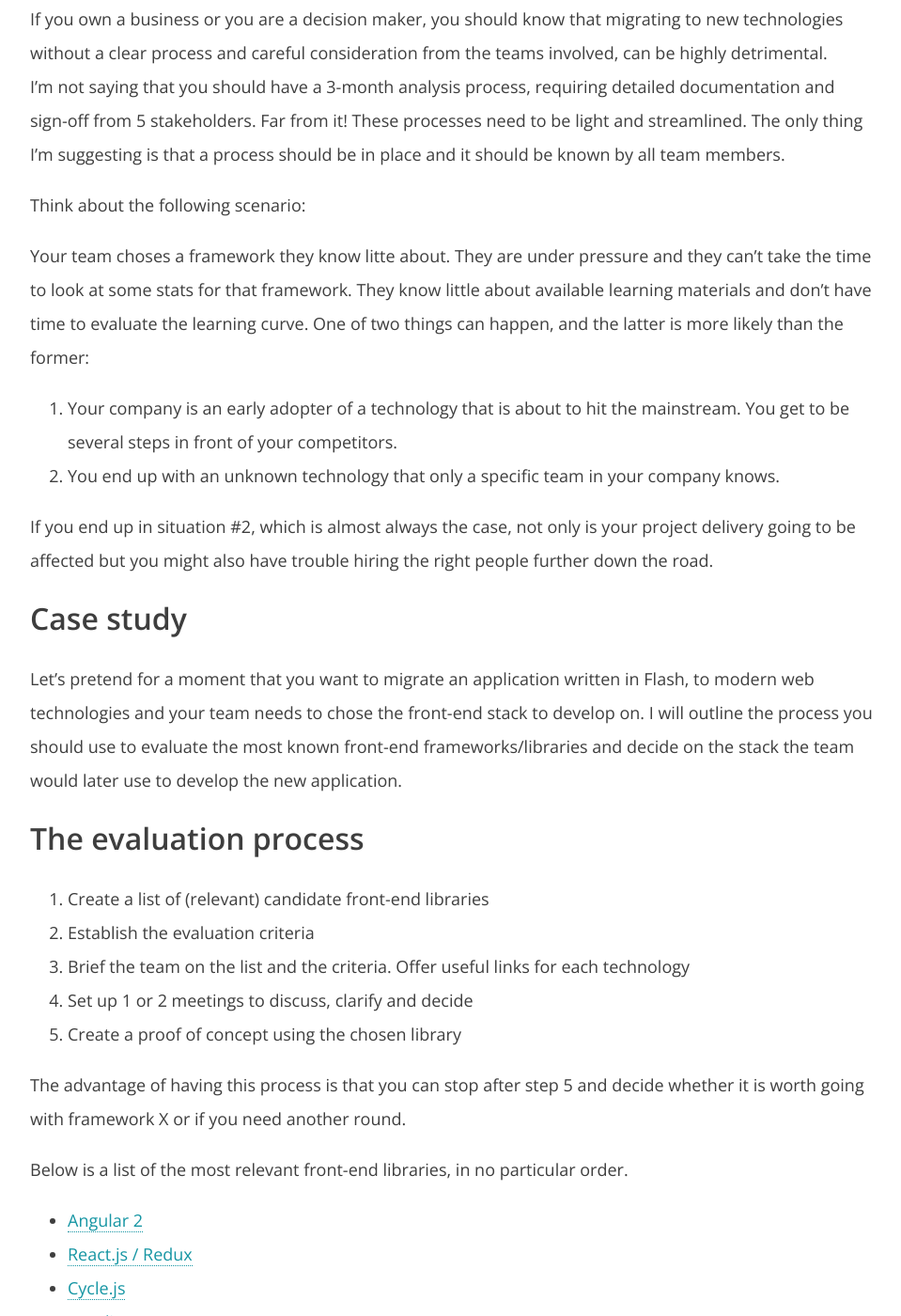
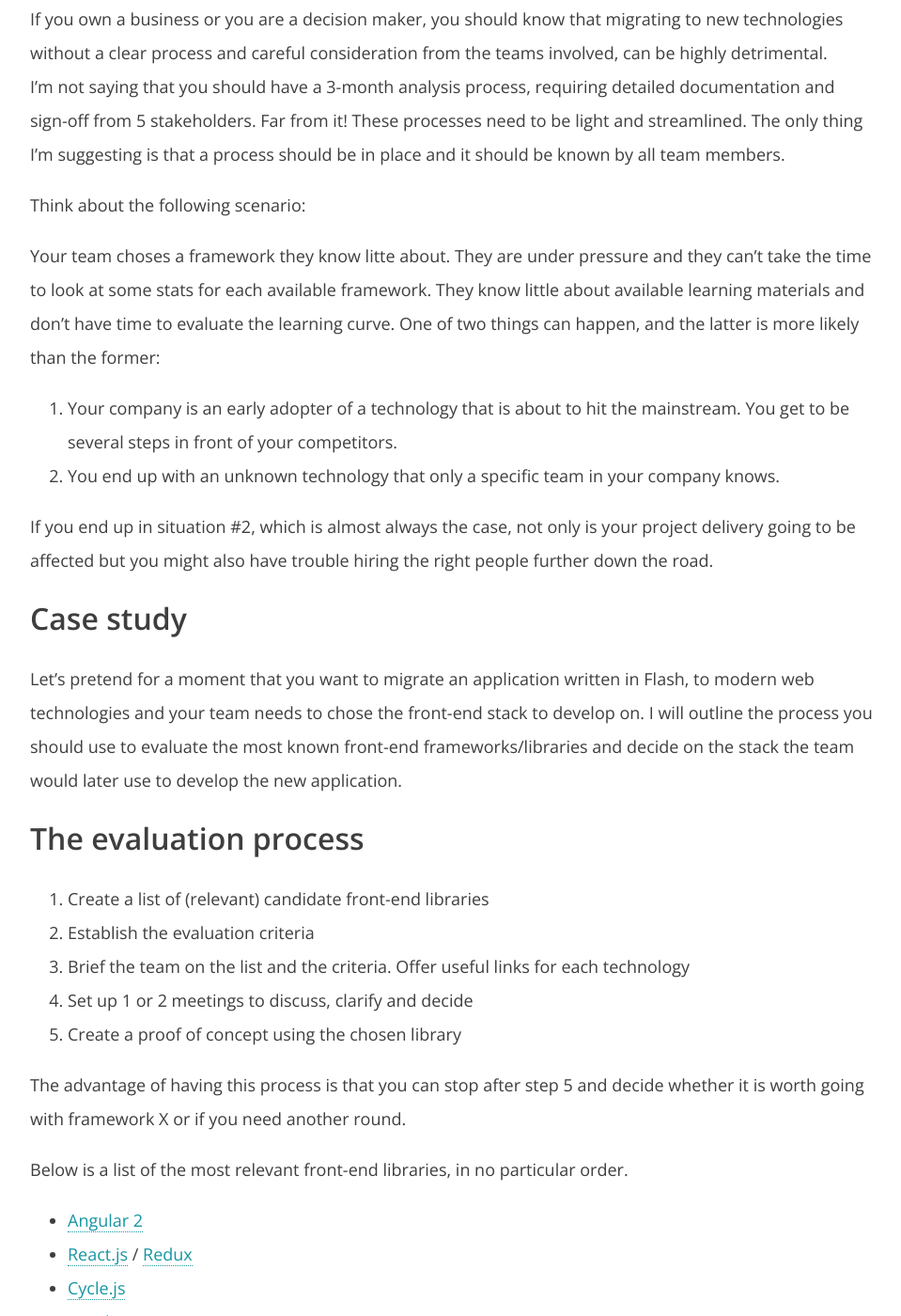
Before and after one commit to opreaadrian/opreaadrian.github.io, a Jekyll site: the page built from _posts/2016-09-16-top-5-things-to-consider-when-chosing-a-new-technology.md, in a window 1280 px wide and 1400 px high, scrolled down 1572 px. Shown: the whole window at 94% size, without its empty margins (158-1117 px from the left). Built offline with Jekyll 4.4.1, drawn with Linux system fonts in a browser that asks for light colours; nearby versions of some CDN libraries; comment, search, counter and statistics services are not loaded; part of the change alters nothing that is shown; some of the changed text lies outside the part shown.

```diff
--- a/_posts/2016-09-14-top-5-things-to-consider-when-chosing-a-new-technology.md
+++ b/_posts/2016-09-16-top-5-things-to-consider-when-chosing-a-new-technology.md
@@ -1,8 +1,8 @@
 ---
 layout: post
 title: "Top 5 things to consider when chosing a new technology"
-pub_date: 2016-09-15 4:30:00 PM
-last_modified: 2016-09-15 4:40:00 PM
+pub_date: 2016-09-16 10:00:00 AM
+last_modified: 2016-09-16 10:00:00 AM
 permalink: /top-5-things-to-consider-when-chosing-a-new-technology/
 categories:
   - prouctivity
@@ -10,7 +10,7 @@ published: true
 author: "Adrian Oprea"
 twitter: "@opreaadrian"
 keywords: productivity, scalability, technologies, software development, recipes, javascript, reactjs, react, angular, angular2, aurelia, libraries, front-end
-featured_image: /images/posts/load-balancing-websockets-behind-nginx/post.jpg
+featured_image: /images/posts/top-5-things-to-consider-when-chosing-a-new-technology/post.jpg
 ---
 
 There is a saying that naming things is the most difficult part of software development and it is 100% true. At the same time, chosing technologies, libraries, platforms or programming languages can be just as hard.
@@ -32,7 +32,7 @@ I'm not saying that you should have a 3-month analysis process, requiring detail
 
 Think about the following scenario:
 
-Your team choses a framework they know litte about. They are under pressure and they can't take the time to look at some stats for that framework. They know little about available learning materials and don't have time to evaluate the learning curve. One of two things can happen, and the latter is more likely than the former:
+Your team choses a framework they know litte about. They are under pressure and they can't take the time to look at some stats for each available framework. They know little about available learning materials and don't have time to evaluate the learning curve. One of two things can happen, and the latter is more likely than the former:
 
 1. Your company is an early adopter of a technology that is about to hit the mainstream. You get to be several steps in front of your competitors.
 2. You end up with an unknown technology that only a specific team in your company knows.
@@ -56,11 +56,11 @@ The advantage of having this process is that you can stop after step 5 and decid
 
 Below is a list of the most relevant front-end libraries, in no particular order.
 
-- [Angular 2]()
-- [React.js / Redux]()
-- [Cycle.js]()
-- [Aurelia]()
-- [Vue.js]()
+- [Angular 2](https://angular.io/ "Angular 2 official website"){:target="blank"}
+- [React.js](https://facebook.github.io/react/ "React JS GitHub page"){:target="blank"} / [Redux](http://redux.js.org "Redux official website"){:target="blank"}
+- [Cycle.js](http://cycle.js.org/ "Cycle.js official website"){:target="blank"}
+- [Aurelia](http://aurelia.io/ "Aurelia.js official website"){:target="blank"}
+- [Vue.js](http://vuejs.org/ "Vue.js official website"){:target="blank"}
 
 
 ## The evaluation criteria
@@ -116,4 +116,7 @@ If you expected me to bash all the libraries in the list and come up with a winn
 ## I'm taking on new projects
 
 I love working on different projects and helping people and businesses to meet their goals.
-If you need help, [get in touch]() and let's see what I can help you with.
+If you need help, send an email at [adrian@codesi.nz](mailto:adrian@codesi.nz) and let's see what I can help you with.
+
+> Photo credits:
+> [Kyle Pearce](https://www.flickr.com/photos/keepitsurreal/) &mdash; [Choices](https://flic.kr/p/aiJFxH)
```
